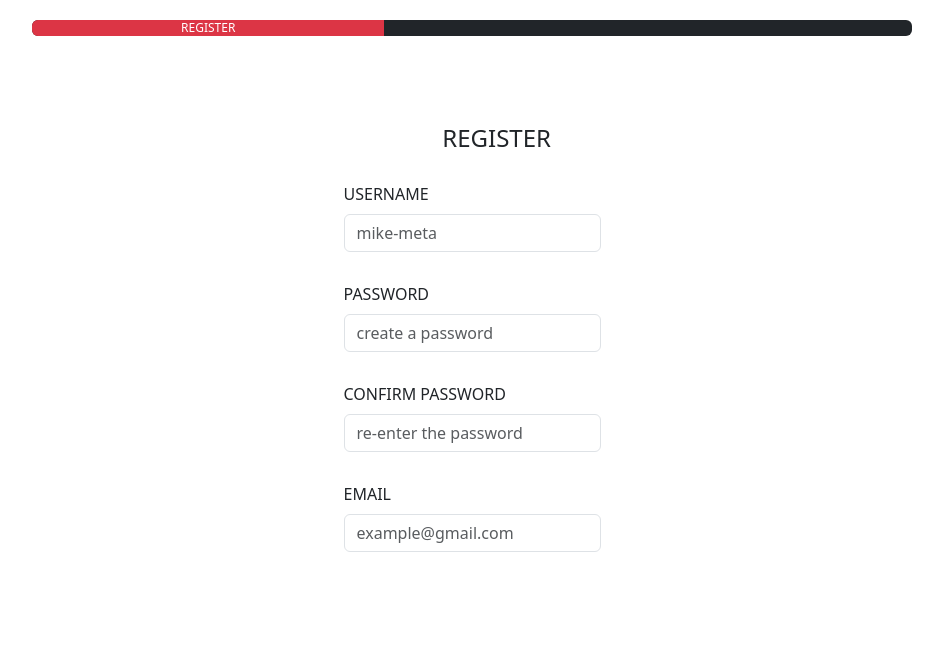
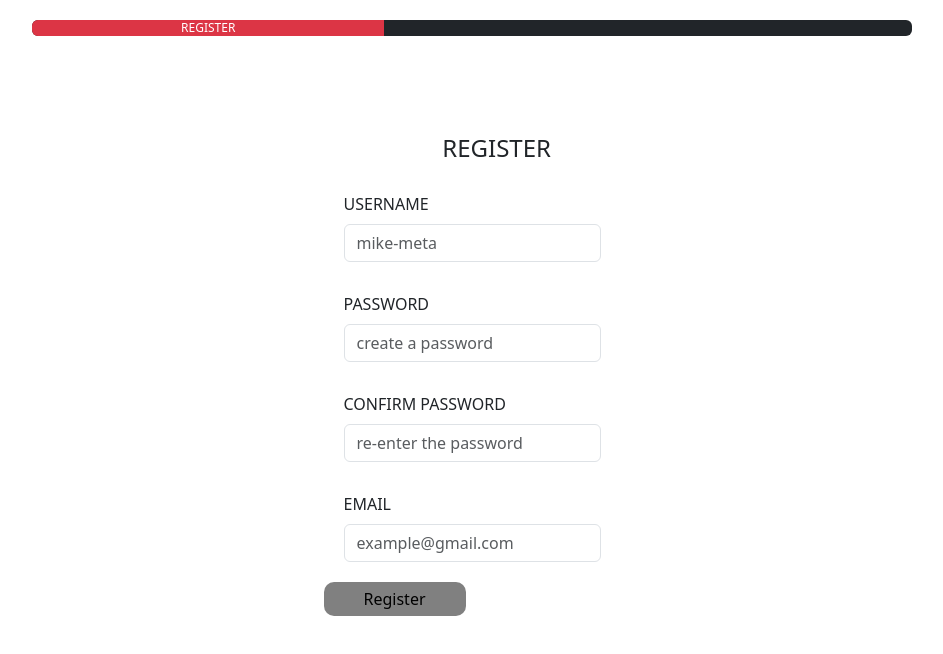
Before and after one commit to Red-stevo/E-LearningHub, a React (Vite) app in the folder student-learning-assistant/: page /student-assistant/register in a window 1280 px wide. Shown: the top 654 px of the page, without its empty margins (168-1111 px from the left). Built offline with nearby package versions, Linux system fonts and the light colour scheme.

Commit message:
button design is a go

```diff
--- a/student-learning-assistant/src/AppPages/Component/RegistrationForm.jsx
+++ b/student-learning-assistant/src/AppPages/Component/RegistrationForm.jsx
@@ -1,4 +1,4 @@
-import {Form, FormLabel} from "react-bootstrap";
+import {Button, Form, FormLabel} from "react-bootstrap";
 import './../Styles/RegistrationPage.css'
 const RegistrationForm = () => {
     return(
@@ -21,6 +21,8 @@ const RegistrationForm = () => {
                     <Form.Label>EMAIL</Form.Label>
                     <Form.Control type={'text'} placeholder={'example@gmail.com'}/>
                 </Form.Group>
+
+                <button className={'reg-btn'} >Register</button>
             </Form>
         </div>
     );
--- a/student-learning-assistant/src/AppPages/Styles/RegistrationPage.css
+++ b/student-learning-assistant/src/AppPages/Styles/RegistrationPage.css
@@ -27,3 +27,20 @@
 legend {
     margin-left: 40%;
 }
+
+.reg-btn {
+    border: none;
+    background: grey;
+    border-radius: 10px;
+    padding: 5px 40px;
+}
+
+.reg-btn:hover {
+    outline: darkslategrey;
+    background: darkslategrey;
+}
+
+Form {
+    margin: 5px 5px;
+    padding: 5px 5px;
+}
```
